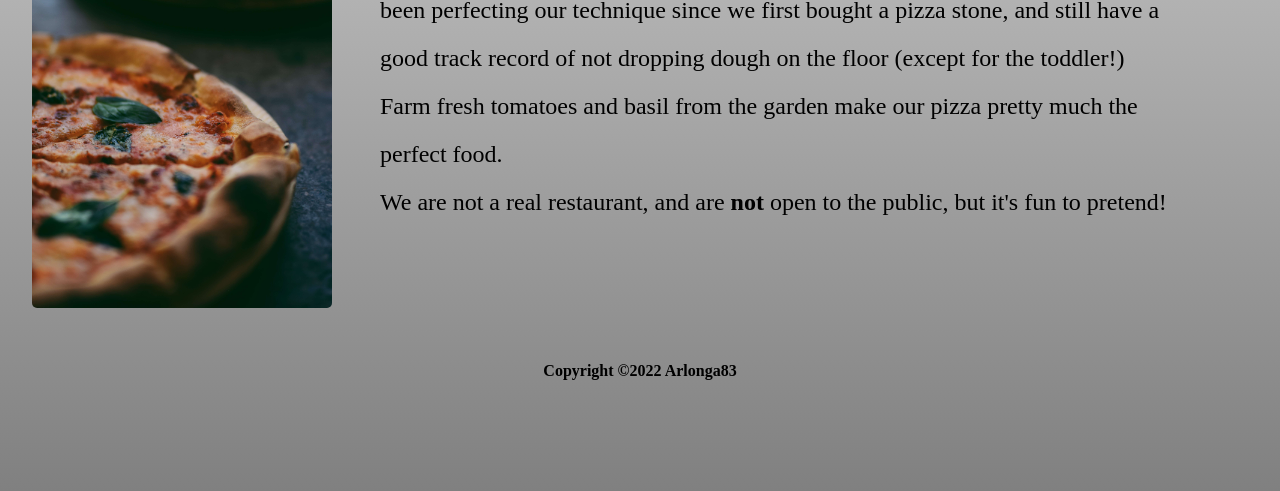
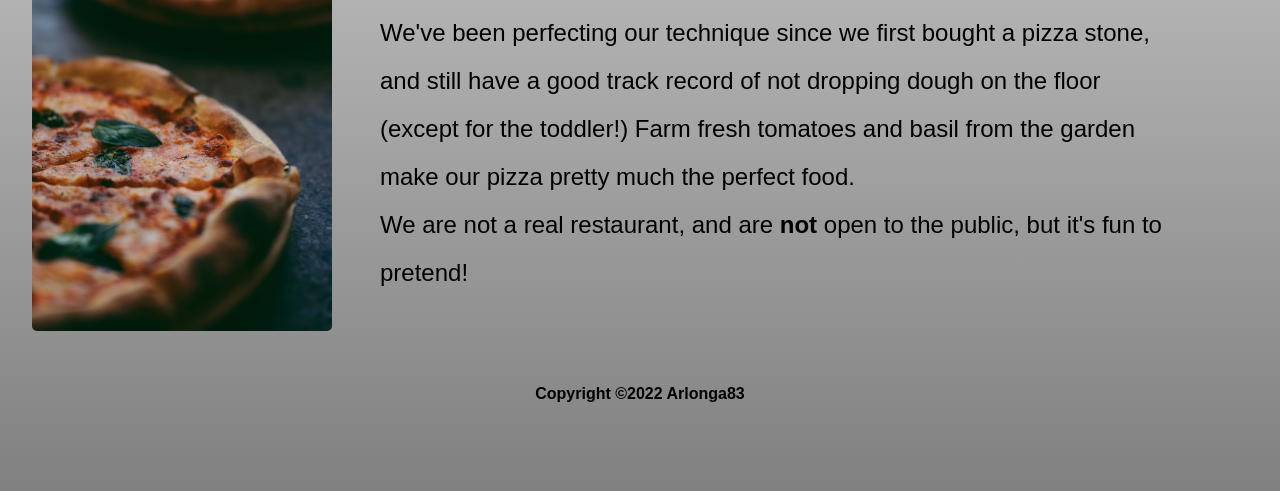
Before and after one commit to arslonga83/restaurant_page, a plain HTML site: page index.html in a window 1280 px wide. Shown: the part 325-816 px from the top of the page. Drawn offline with Linux system fonts and the light colour scheme; files whose address does not match are found by name.

Commit message:
change font

```diff
--- a/style.css
+++ b/style.css
@@ -1,6 +1,10 @@
 * {
     margin: 0;
     padding: 0;
+}
+
+@font-face {
+    font-family: sans-serif;
 }
 
 body {
@@ -8,6 +12,7 @@ body {
     min-height: 100vh;
     padding: 8px;
     background-image: linear-gradient(lightgray, gray);
+    font-family: sans-serif;
 }
 
 #top {
@@ -45,6 +50,7 @@ button {
 #mainContent {
     display: grid;
     grid-template-columns: 1fr 3fr;
+    padding-top: 24px;
 }
 
 img {
```
